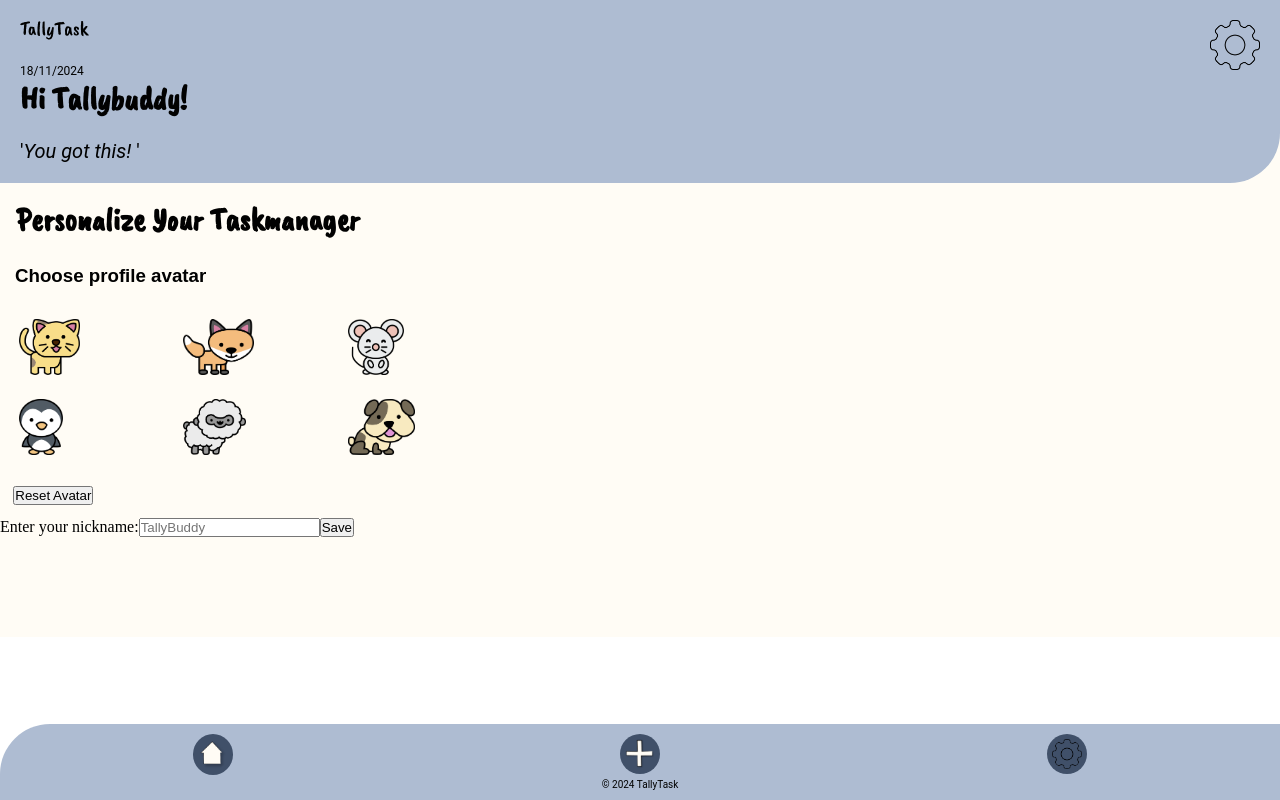
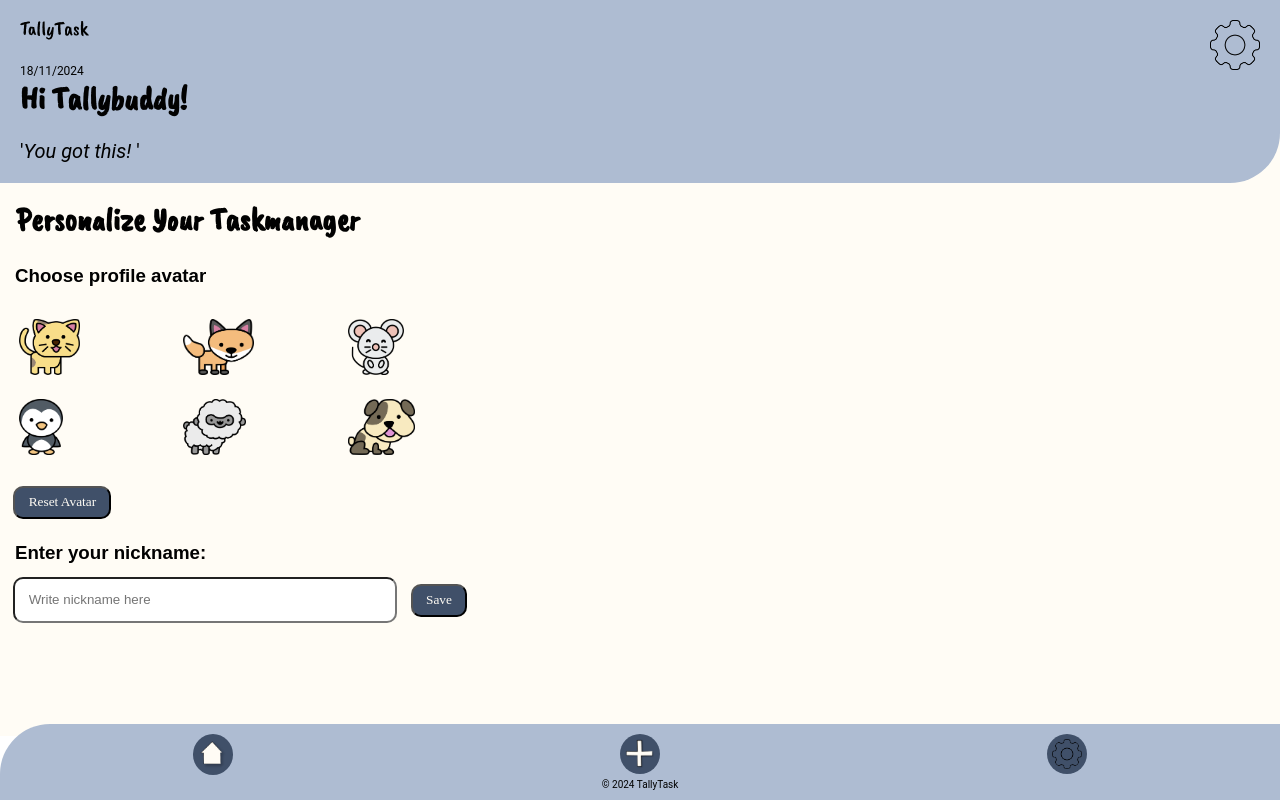
Before and after one commit to EEE95/tallytask, a React (Vite) app: page /personalize in a window 1280 px wide. Built offline with nearby package versions, Linux system fonts and the light colour scheme; a web font is replaced by a local one.

Commit message:
Styling af Personalize samt form og input. Tilføjet default tekst, når save bliver klikket

```diff
--- a/src/component/Personalize.tsx
+++ b/src/component/Personalize.tsx
@@ -14,6 +14,7 @@ const Personalize: React.FC<PersonalizeProps> = ({ setSelectedAvatar, setNicknam
     e.preventDefault();
     // Gem det indtastede kaldenavn i App-tilstanden (hvis du bruger state) eller localStorage
     setNickname(nickname);
+    setNicknameInput(''); // Fjerner teksten fra inputfeltet
   };
 
     const avatars = [
@@ -44,16 +45,18 @@ const Personalize: React.FC<PersonalizeProps> = ({ setSelectedAvatar, setNicknam
         ))}
       </div>
       <button className="reset-button" onClick={handleResetAvatar}>Reset Avatar</button>
-      <form onSubmit={handleSubmit}>
-        <label htmlFor="nickname">Enter your nickname:</label>
+      <form className="nickname-form" onSubmit={handleSubmit}>
+        <label htmlFor="nickname"><h3>Enter your nickname:</h3></label>
+        <div>
         <input
           type="text"
           id="nickname"
           value={nickname}
           onChange={(e) => setNicknameInput(e.target.value)}
-          placeholder="TallyBuddy"
+          placeholder="Write nickname here"
         />
-        <button type="submit">Save</button>
+        <button className="reset-button" type="submit">Save</button>
+        </div>
       </form>
     </div>
   );
--- a/src/css/maja.css
+++ b/src/css/maja.css
@@ -23,5 +23,20 @@
     .reset-button{
         margin-left: 1em;
         margin-bottom: 1em;
+        background-color: #405069;
+        color: #FFFCF5;
+        padding: 0.5em 1em;
+        border-radius: 10px;
+        font-family: 'eigerdals', sans serif;
+    }
+
+    .nickname-form{
+       input{
+        margin: 1em 0 1em 1em;
+        padding: 1em;
+        border-radius: 10px;
+        min-width: 30%;
+        margin-right: none;
+       }
     }
 }
```
